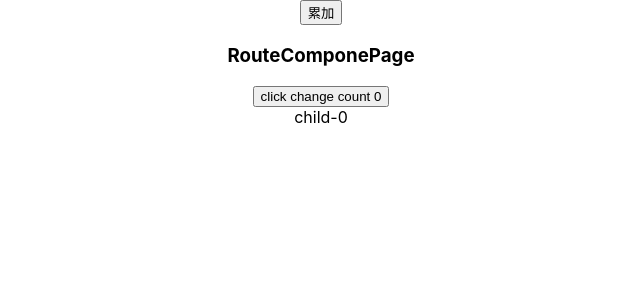
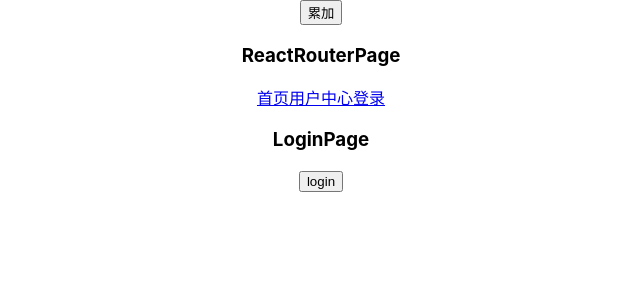
Before and after one commit to webInRoad/custom-react, a React (Create React App) app: page /login in a window 1280 px wide. Shown: the top 300 px of the page, without its empty margins (319-959 px from the left). Built offline with nearby package versions, Linux system fonts and the light colour scheme.

Commit message:
路由守卫

```diff
--- a/src/App.js
+++ b/src/App.js
@@ -15,7 +15,7 @@ function App() {
       } */}
       {/* <ReactReduxHookPage /> */}
       {/* <HooksPage /> */}
-      <ReactRouterPage />
+      <RouteComponePage />
     </div>
   );
 }
--- a/src/pages/LoginPage.js
+++ b/src/pages/LoginPage.js
@@ -1,11 +1,23 @@
 import React, { Component } from 'react'
+import {Redirect} from 'react-router-dom'
+import { connect } from '../zReactRedux'
 
-export default class LoginPage extends Component {
+class LoginPage extends Component {
   render() {
+    const {isLogin,login,location} = this.props;
+    const {redirect = "/"} = location.state || {}
+    console.info(isLogin,"isLogin")
+    console.info(redirect,"redirect")
+    if(isLogin) {
+      return <Redirect to={redirect}/>
+    }
     return (
       <div>
         <h3>LoginPage</h3>
+        <button onClick={login}>login</button>
       </div>
     )
   }
 }
+
+export default connect(({user}) => ({isLogin:user.isLogin}),{login:()=>({type:'LOGIN_SUCCESS'})})(LoginPage)
--- /dev/null
+++ b/src/pages/PrivateUserPage.js
@@ -0,0 +1,16 @@
+import React from 'react'
+import {Route, Redirect} from 'react-router-dom'
+import {connect} from '../zReactRedux'
+export default connect(({user})=> ({isLogin:user.isLogin}))(function PrivateUserPage({component:Component,path,isLogin,...rest}) {
+  return (
+    <Route {...rest} path={path}
+    render={(props) => {
+      return isLogin ? <Component {...props}/> : <Redirect
+      to={{
+        pathname:"/login",
+        state:{redirect:props.location.pathname}
+      }}/>
+    }}
+    />
+  )
+})
--- a/src/pages/RouteComponePage.js
+++ b/src/pages/RouteComponePage.js
@@ -4,6 +4,7 @@ import HomePage from './HomePage'
 import LoginPage from './LoginPage'
 import UserPage from './UserPage'
 import _404Page from './_404Page'
+import PrivateUserPage from './PrivateUserPage'
 
 export default class RouteComponePage extends Component {
   render() {
@@ -16,7 +17,8 @@ export default class RouteComponePage extends Component {
           <Link to="/login">登录</Link>
           <Switch>
             <Route path="/" exact component={HomePage}></Route>
-            <Route path="/user" exact strict component={UserPage}></Route>
+            {/* <Route path="/user" exact strict component={UserPage}></Route> */}
+            <PrivateUserPage path="/user" exact strict component={UserPage}></PrivateUserPage>
             <Route path="/login" sensitive component={LoginPage}></Route>
             <Route component={_404Page}></Route>
           </Switch>
--- a/src/store/index.js
+++ b/src/store/index.js
@@ -24,7 +24,21 @@ const homeReducer = (state = 0, { type, payload = 1 }) => {
       return state
   }
 }
-const store = createStore(combineReducers({ home: homeReducer, count: counterReducer }), applyMiddleware(thunk, logger, tPromise))
+
+const initLogin = {
+  isLogin:false,
+  userName:""
+}
+
+const loginReducer = (state = initLogin, { type }) => {
+  switch (type) {
+    case 'LOGIN_SUCCESS':
+      return {...state,isLogin:true,userName:"lisi"}
+    default:
+      return state
+  }
+}
+const store = createStore(combineReducers({ home: homeReducer, count: counterReducer, user:loginReducer }), applyMiddleware(thunk, logger, tPromise))
 export default store
 
 function logger({ getState }) {
```
